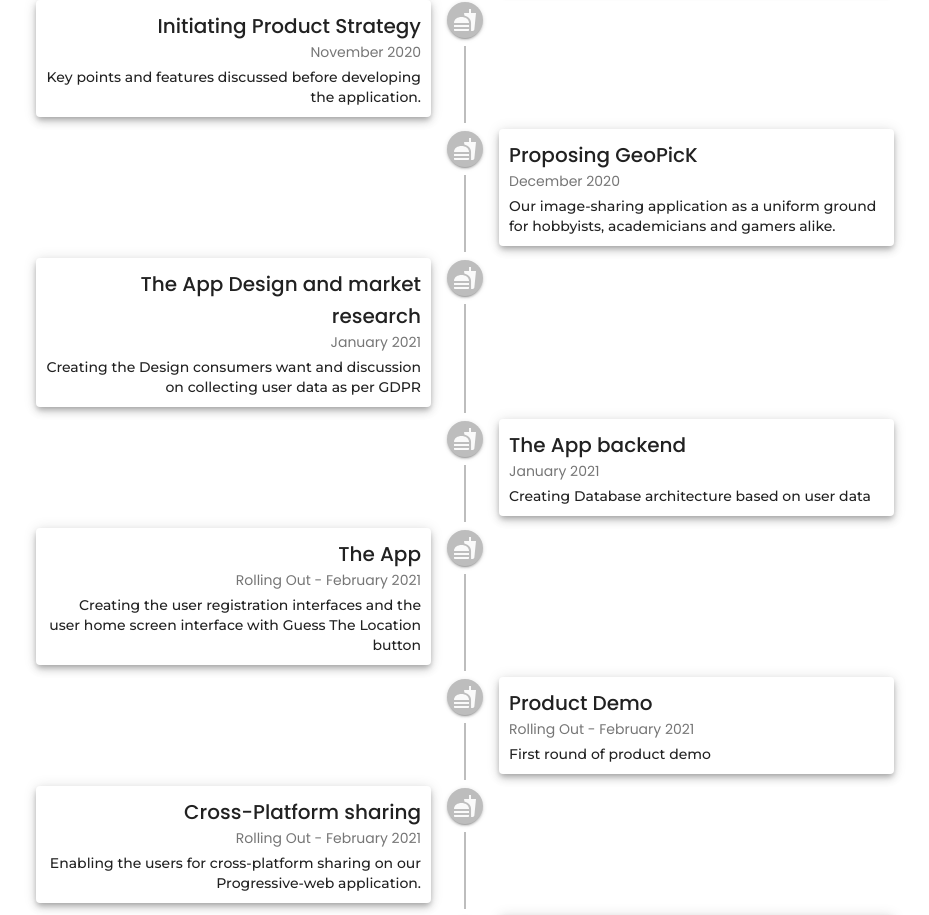
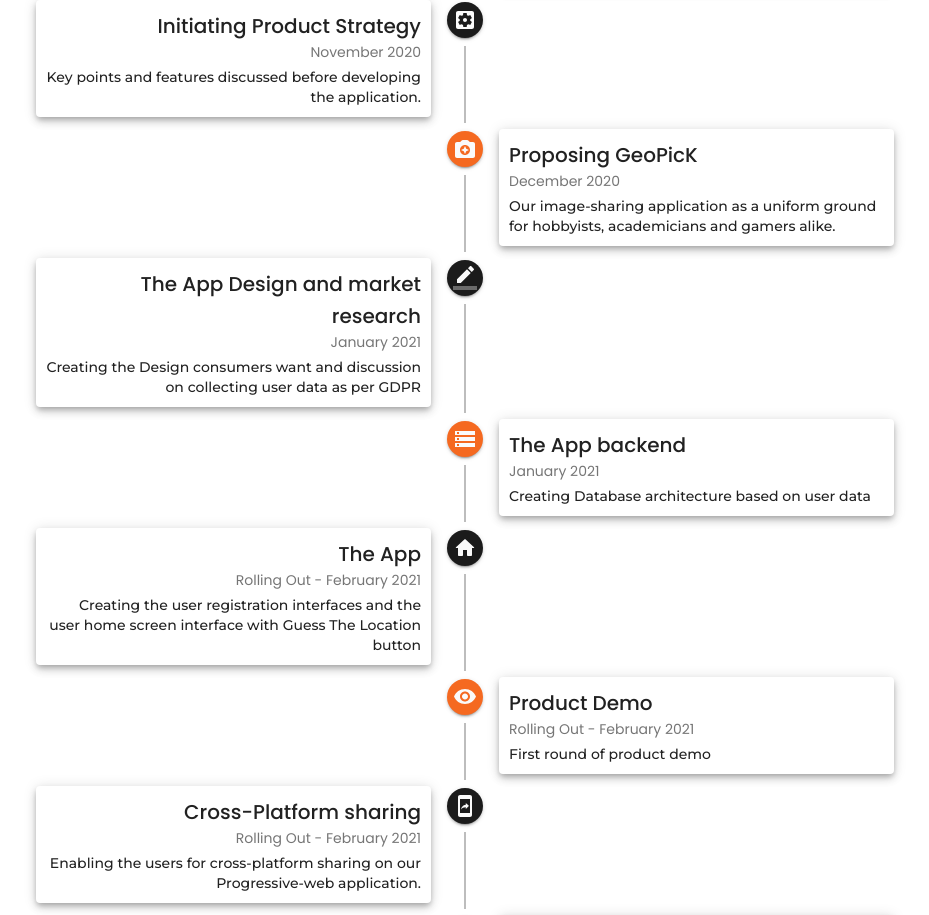
Before and after one commit to mk210/GeoPicK-website, a React (Create React App) app: page / in a window 1280 px wide. Shown: the part 3678-4593 px from the top of the page, without its empty margins (175-1104 px from the left). Built offline with nearby package versions, Linux system fonts and the light colour scheme.

Commit message:
changed icons for roadmap.

```diff
--- a/src/body/roadmap.jsx
+++ b/src/body/roadmap.jsx
@@ -4,14 +4,20 @@ import TimelineItem from "@material-ui/lab/TimelineItem";
 import TimelineSeparator from "@material-ui/lab/TimelineSeparator";
 import TimelineConnector from "@material-ui/lab/TimelineConnector";
 import TimelineContent from "@material-ui/lab/TimelineContent";
-import TimelineOppositeContent from "@material-ui/lab/TimelineOppositeContent";
 import TimelineDot from "@material-ui/lab/TimelineDot";
-import { Typography, Accordion } from "@material-ui/core";
+import { Typography } from "@material-ui/core";
 import { ThemeProvider, createMuiTheme } from "@material-ui/core/styles";
-
-import FastfoodIcon from "@material-ui/icons/Fastfood";
 import Paper from "@material-ui/core/Paper";
 
+import PublicRoundedIcon from "@material-ui/icons/PublicRounded";
+import SettingsApplicationsRoundedIcon from "@material-ui/icons/SettingsApplicationsRounded";
+import CameraEnhanceRoundedIcon from "@material-ui/icons/CameraEnhanceRounded";
+import BorderColorRoundedIcon from "@material-ui/icons/BorderColor";
+import StorageRoundedIcon from "@material-ui/icons/Storage";
+import HomeRoundedIcon from "@material-ui/icons/HomeRounded";
+import VisibilityRoundedIcon from "@material-ui/icons/VisibilityRounded";
+import MobileScreenShareRoundedIcon from "@material-ui/icons/MobileScreenShareRounded";
+import NewReleasesRoundedIcon from "@material-ui/icons/NewReleasesRounded";
 const theme = createMuiTheme({
   typography: {
     fontFamily: ["Montserrat", "sans-serif"].join(","),
@@ -23,7 +29,9 @@ function RoadMapItem(props) {
     return (
       <TimelineItem>
         <TimelineSeparator>
-          <TimelineDot>{props.icon}</TimelineDot>
+          <TimelineDot style={{ background: "#1b1b1b" }}>
+            {props.icon}
+          </TimelineDot>
           <TimelineConnector />
         </TimelineSeparator>
         <TimelineContent>
@@ -47,7 +55,9 @@ function RoadMapItem(props) {
     return (
       <TimelineItem>
         <TimelineSeparator>
-          <TimelineDot>{props.icon}</TimelineDot>
+          <TimelineDot style={{ background: "#f56920" }}>
+            {props.icon}
+          </TimelineDot>
           <TimelineConnector />
         </TimelineSeparator>
         <TimelineContent>
@@ -84,60 +94,60 @@ class RoadMap extends React.Component {
             title="Initiating Product Vision"
             desc=" A solution to connect the world through the nature around them."
             time="October 2020"
-            icon={<FastfoodIcon />}
+            icon={<PublicRoundedIcon />}
           />
           <RoadMapItem
             title="Initiating Product Strategy"
             desc="Key points and features discussed before developing the application."
             time="November 2020"
             tag="alt"
-            icon={<FastfoodIcon />}
+            icon={<SettingsApplicationsRoundedIcon />}
           />
           <RoadMapItem
             title="Proposing GeoPicK"
             desc="Our image-sharing application as a uniform ground for hobbyists, academicians and gamers alike."
             time="December 2020"
-            icon={<FastfoodIcon />}
+            icon={<CameraEnhanceRoundedIcon />}
           />
           <RoadMapItem
             title="The App Design and market research"
             desc="Creating the Design consumers want and discussion on collecting user data as per GDPR"
             time="January 2021"
             tag="alt"
-            icon={<FastfoodIcon />}
+            icon={<BorderColorRoundedIcon />}
           />
           <RoadMapItem
             title="The App backend"
             desc="Creating Database architecture based on user data"
             time="January 2021"
-            icon={<FastfoodIcon />}
+            icon={<StorageRoundedIcon />}
           />
 
           <RoadMapItem
             title="The App"
             desc="Creating the user registration interfaces and the user home screen interface with Guess The Location button"
             time="Rolling Out - February 2021"
-            icon={<FastfoodIcon />}
+            icon={<HomeRoundedIcon />}
             tag="alt"
           />
           <RoadMapItem
             title="Product Demo"
             desc="First round of product demo "
             time="Rolling Out - February 2021"
-            icon={<FastfoodIcon />}
+            icon={<VisibilityRoundedIcon />}
           />
           <RoadMapItem
             title="Cross-Platform sharing"
             desc="Enabling the users for cross-platform sharing on our Progressive-web application."
             time="Rolling Out - February 2021"
-            icon={<FastfoodIcon />}
+            icon={<MobileScreenShareRoundedIcon />}
             tag="alt"
           />
           <RoadMapItem
             title="The Final Application"
             desc="Game development for 'Guess the Location'."
             time="Rolling Out - February 2021"
-            icon={<FastfoodIcon />}
+            icon={<NewReleasesRoundedIcon />}
           />
           {/* <RoadMapItem title="Initiating Product Strategy" /> */}
         </Timeline>
```
Also changed, not shown: 1 other file (tests, documents, lock files or other folders).
